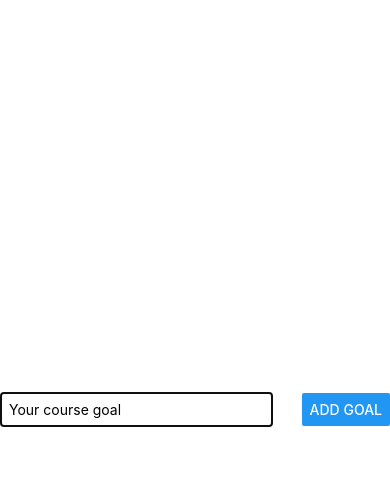
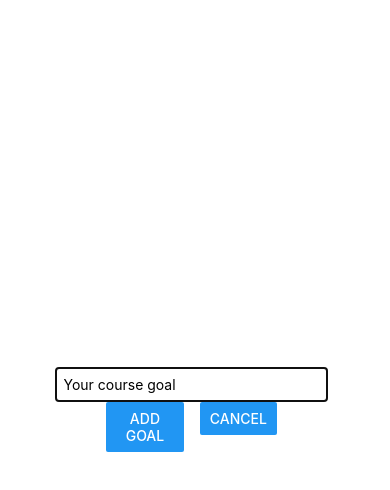
Before and after one commit to CianHub/coure-goals-app, a React Native app: screen / in a window 390 px wide. Both pictures are taken after a click on the button "ADD NEW GOAL". Shown: the top 490 px of the page. Built offline with nearby package versions, Linux system fonts and the light colour scheme.

Commit message:
improve button styling

```diff
--- a/components/GoalInput.js
+++ b/components/GoalInput.js
@@ -15,7 +15,14 @@
           style={styles.textInput}
           onChangeText={goalInputHandler}
         />
-        <Button title="Add Goal" onPress={addGoalHandler} />
+        <View style={styles.inputButtons}>
+          <View style={styles.button}>
+            <Button title="Add Goal" onPress={addGoalHandler} />
+          </View>
+          <View style={styles.button}>
+            <Button title="Cancel" />
+          </View>
+        </View>
       </View>
     </Modal>
   );
@@ -24,12 +31,19 @@
 const styles = StyleSheet.create({
   inputContainer: {
     flex: 1,
-    flexDirection: 'row',
-    justifyContent: 'space-between',
+    flexDirection: 'column',
+    justifyContent: 'center',
     alignItems: 'center',
     marginBottom: 24,
     borderBottomWidth: 1,
     borderBottomColor: 'lightgrey',
+  },
+  inputButtons: {
+    flexDirection: 'row',
+  },
+  button: {
+    width: '40%',
+    marginHorizontal: 8,
   },
   textInput: {
     borderWidth: 1,
```
